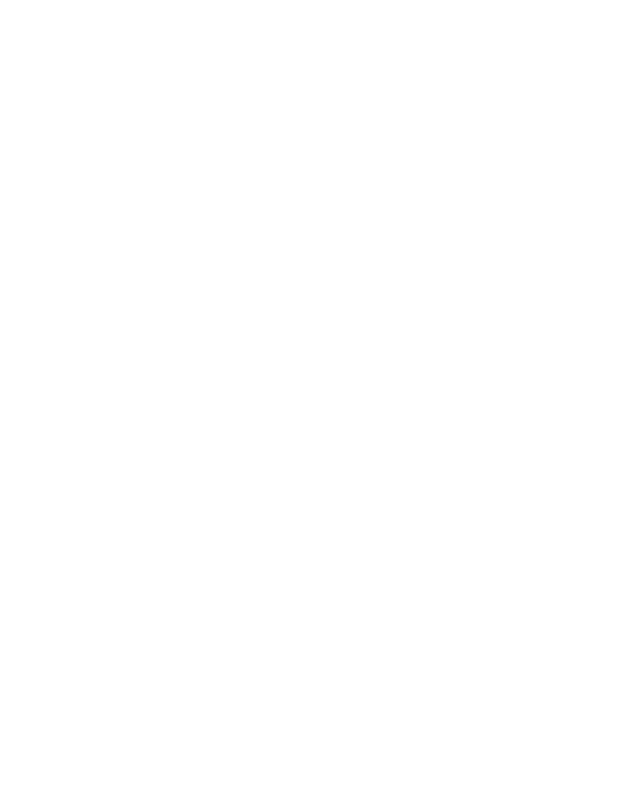
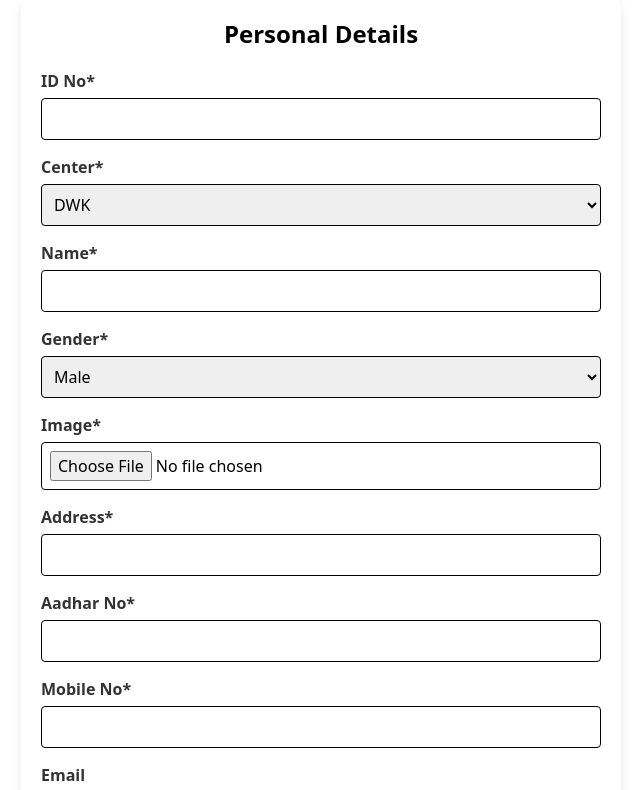
Before and after one commit to SaswithSahu/datapro, a React (Create React App) app in the folder frontend/: page /enquiry-admission/1 in a window 1280 px wide. Before the commit this address had no page. Shown: the top 790 px of the page, without its empty margins (319-959 px from the left). Built offline with nearby package versions, Linux system fonts and the light colour scheme.

Commit message:
22-06-24

```diff
--- a/frontend/src/AdmissionProcess/Form/index.js
+++ b/frontend/src/AdmissionProcess/Form/index.js
@@ -1,13 +1,14 @@
 // AdmissionForm.js
 import React from 'react';
 import { useForm } from 'react-hook-form';
-import { useParams } from 'react-router-dom';
+import { useParams,useNavigate } from 'react-router-dom';
 import './index.css';
 
 const AdmissionForm = () => {
   const { register, handleSubmit, watch, formState: { errors } } = useForm();
   const {id} = useParams();
   const api = process.env.REACT_APP_API
+  const navigate = useNavigate();
 
   const onSubmit = async (data) => {
     const enrolledId = localStorage.getItem("enrolledId");
@@ -37,6 +38,7 @@ const AdmissionForm = () => {
         const result = await response.json();
         console.log(result);
         alert("Admitted Successful")
+        navigate("/admission-process/search-enroll")
       } else {
         console.error('Error submitting form');
         // Handle error case
--- a/frontend/src/App.js
+++ b/frontend/src/App.js
@@ -27,7 +27,7 @@ const App = () =>{
       <Route path = "/center/:id" element = {<EnquiryTable/>}/>
       <Route path = "/md-navbar/:id" element = {<MDSidebar/>}/>
       <Route path = "/manager-login" element = {<Login/>}/>
-
+      <Route path  = "//enquiry-admission/:id" element = {<AdmissionForm/>}/>
       <Route path = "/login/:id" element = {<EmployeeLoginForm/>}/>
       <Route path = "/cm-navbar/:id" element = {<CMSidebar/>}/>
       <Route path = "/admission-process/:id" element = {<AdmissionSidebar/>}/>
--- a/frontend/src/EnquiryProcess/EnquiryForm/index.js
+++ b/frontend/src/EnquiryProcess/EnquiryForm/index.js
@@ -82,7 +82,6 @@ const EnquiryForm = () => {
 
         console.log('Form data submitted:', filteredFormData);
         alert('Registered Successfully');
-        // Clear form data after successful submission
         setFormData({
           place: '',
           name: '',
--- a/frontend/src/MDModule/ManagerRegistration/index.js
+++ b/frontend/src/MDModule/ManagerRegistration/index.js
@@ -121,6 +121,7 @@ const ManagerRegistration = () => {
             <option value="">Select Center</option>
             <option value="DWK">DWK</option>
             <option value="MVP">MVP</option>
+            <option value="MVP">GWK</option>
           </select>
         </div>
 
```
Also changed, not shown: frontend/src/AdmissionProcess/SideBar/index.js (line endings or trailing spaces).
